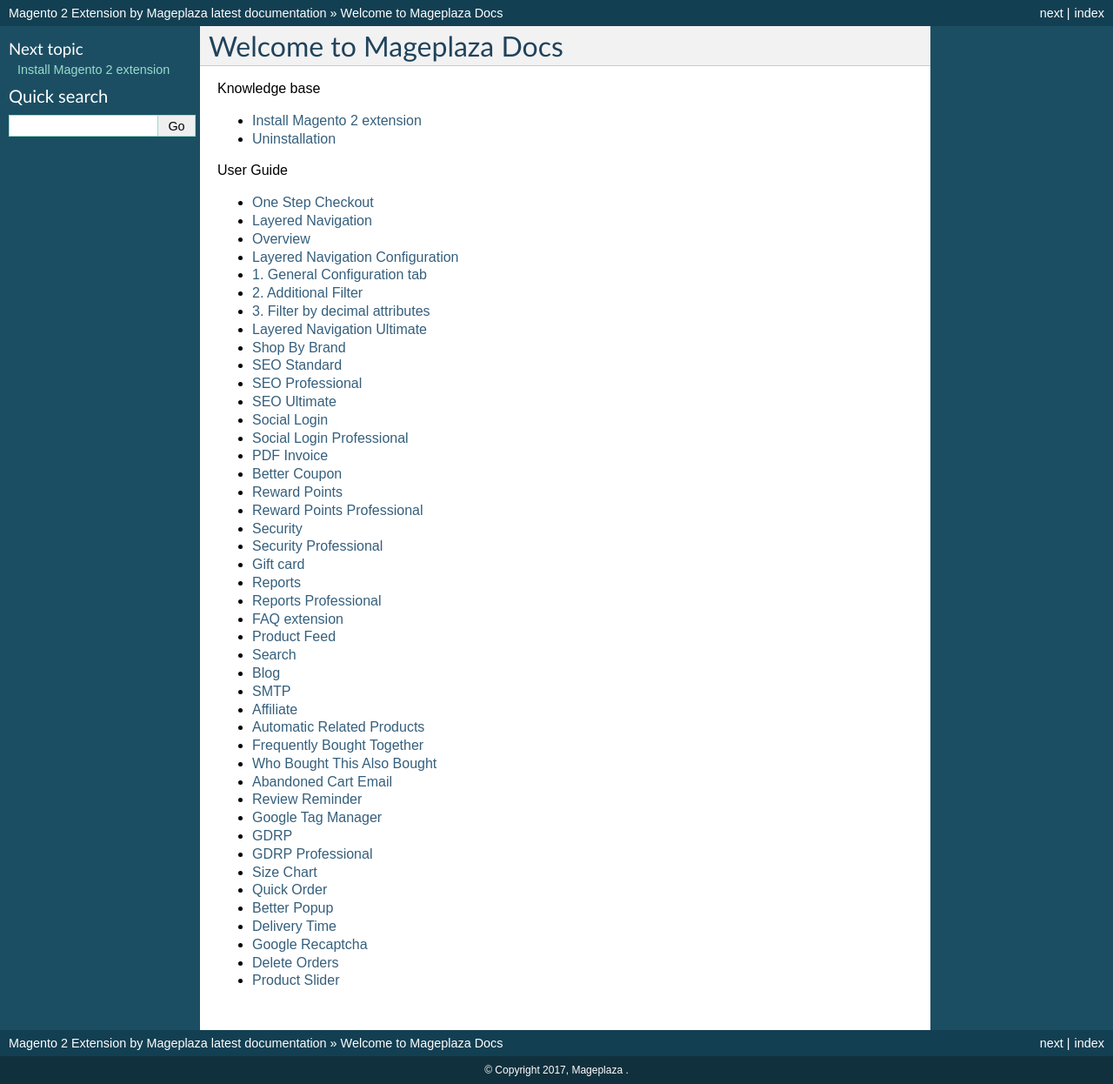
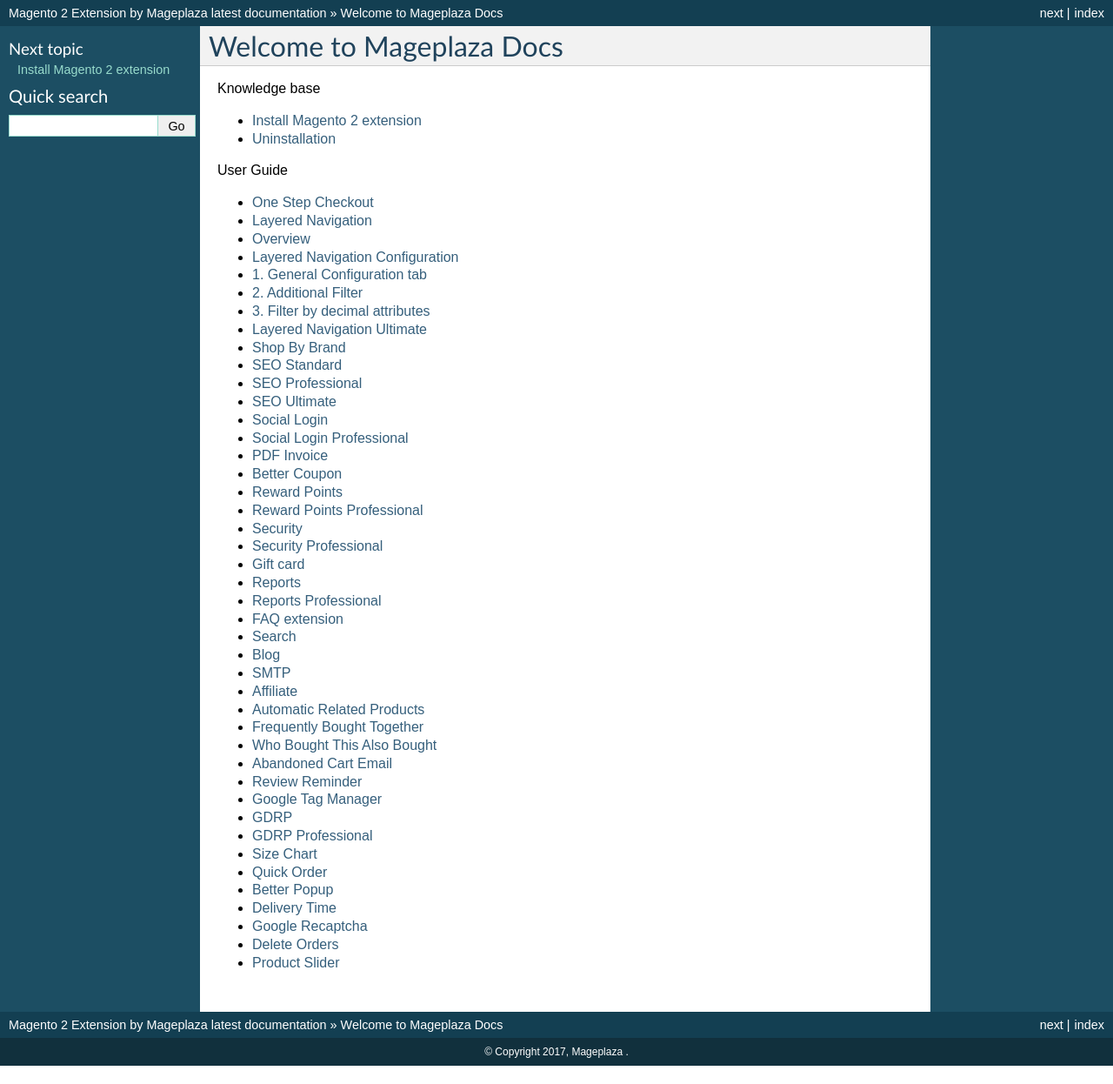
Before and after one commit to magepages/mpdocs, a Sphinx documentation site: the page built from docs/index.rst, in a window 1280 px wide. Shown: the whole page at 87% size. Built offline with Sphinx 7.4.7, drawn with Linux system fonts in a browser that asks for light colours; pages that are not in the unit, such as notebooks, are missing from menus; after the commit the page ends 1225 px from its top, so only the background shows below that.

Commit message:
Update index.rst

```diff
--- a/docs/index.rst
+++ b/docs/index.rst
@@ -38,7 +38,6 @@
    reports/index
    reports-pro/index
    faq/index
-   product-feed/index
    search-m2/index
    blog-m2/index
    smtp-m2/index
```
